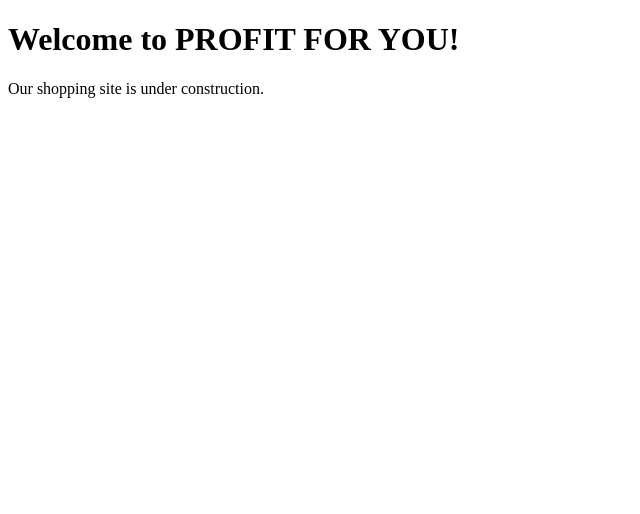
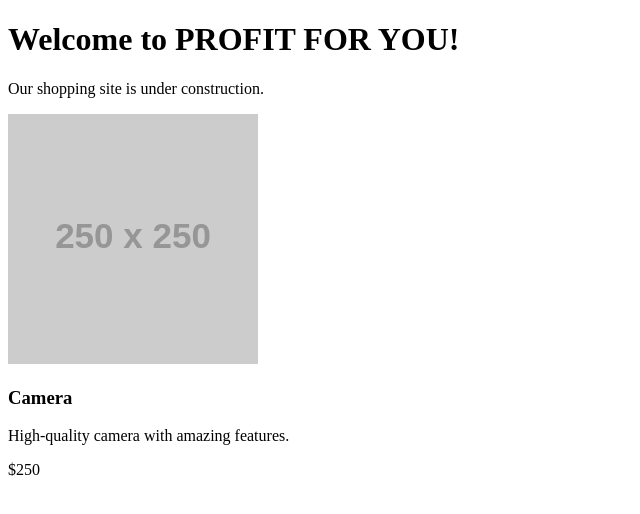
Before and after one commit to umer6684/profitforyou, a plain HTML site: page index.html in a window 1280 px wide. Shown: the whole page, without its empty margins (0-640 px from the left). Drawn offline with Linux system fonts and the light colour scheme; placeholder pictures from the web are drawn by us.

Commit message:
Update index.html

```diff
--- a/index.html
+++ b/index.html
@@ -8,3 +8,9 @@
     <p>Our shopping site is under construction.</p>
 </body>
 </html>
+<div class="product">
+    <img src="https://via.placeholder.com/250" alt="Camera Image">
+    <h3>Camera</h3>
+    <p>High-quality camera with amazing features.</p>
+    <p class="price">$250</p>
+</div>
```
